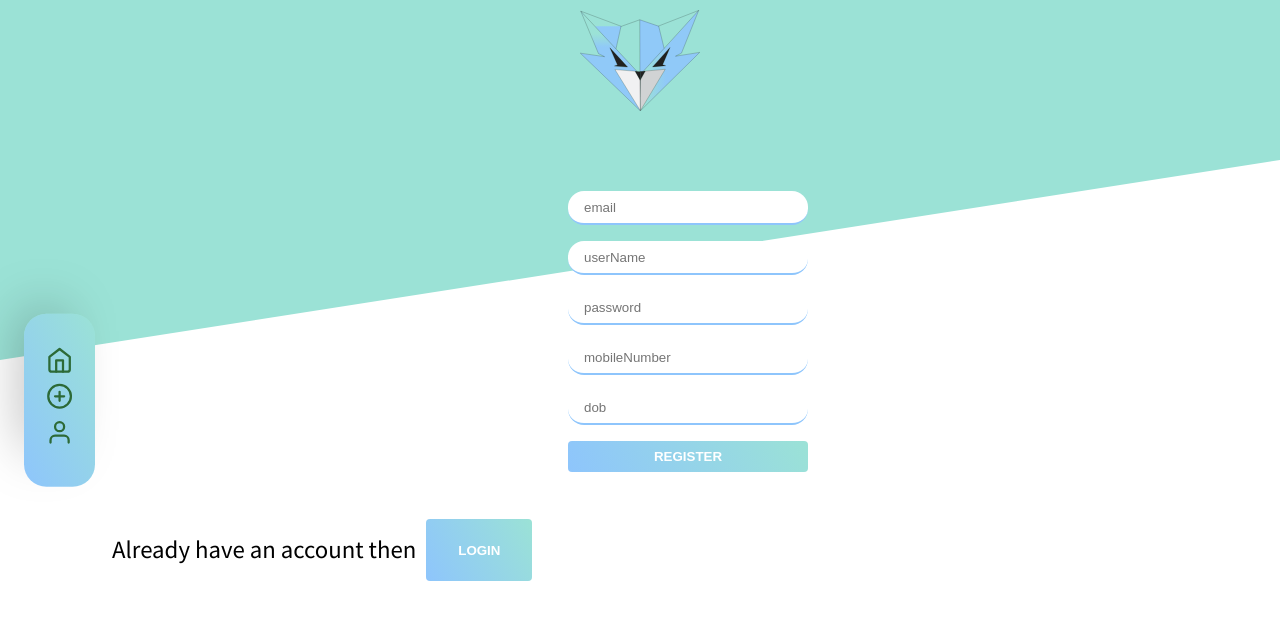
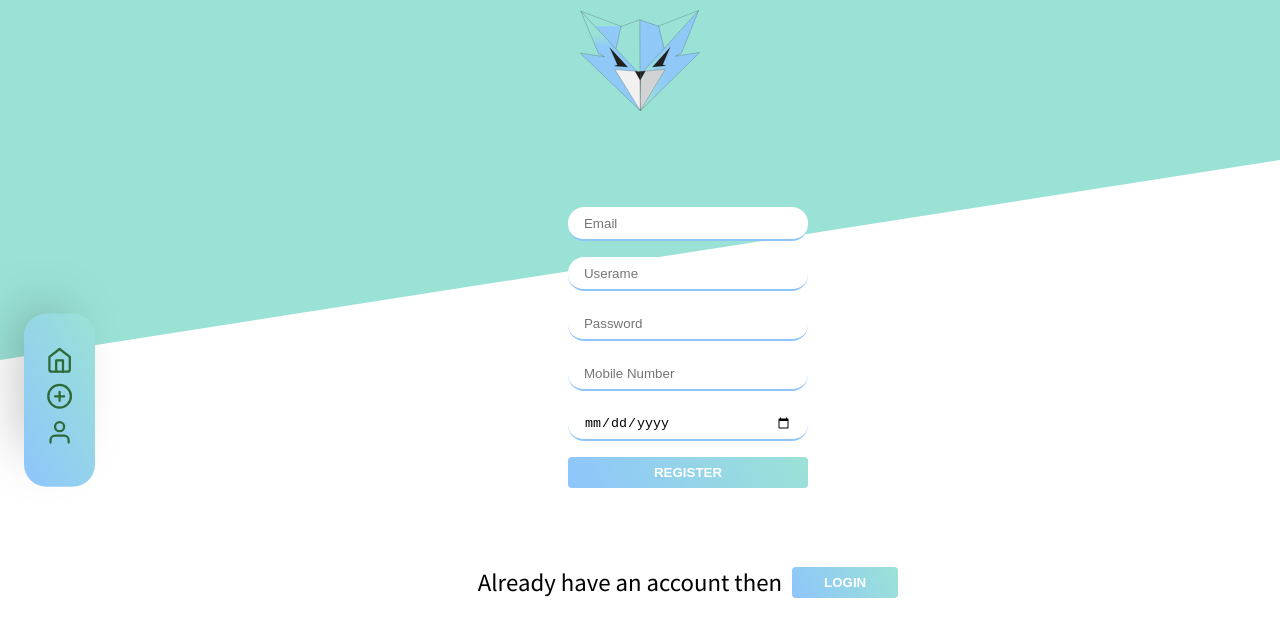
Before and after one commit to rootUJ99/rate-my-anime, a React (Create React App) app: page /profile in a window 1280 px wide. Shown: the top 636 px of the page. Built offline with nearby package versions, Linux system fonts and the light colour scheme; what messageformat would draw is missing.

Commit message:
removed unnecessary depenacies and modified login and register form

```diff
--- a/package.json
+++ b/package.json
@@ -3,13 +3,10 @@
   "version": "0.1.0",
   "private": true,
   "dependencies": {
-    "@material-ui/core": "^4.9.10",
     "@testing-library/jest-dom": "^5.5.0",
     "@testing-library/react": "^10.0.2",
     "@testing-library/user-event": "^10.0.1",
     "axios": "^0.19.2",
-    "grommet": "^2.12.0",
-    "grommet-icons": "^4.4.0",
     "messageformat": "^2.3.0",
     "react": "^16.13.1",
     "react-dom": "^16.13.1",
--- a/src/components/Input/index.js
+++ b/src/components/Input/index.js
@@ -20,13 +20,23 @@ const TextAtraWrapper = styled.textarea`
   border-radius: 1rem;
 `;
 
-const Input = React.forwardRef(({label,type,children, ...props}, ref) => (
+const Input = React.forwardRef(({label,type,children,placeholder,name, ...props}, ref) => (
   type === 'textarea' ?
-  <TextAtraWrapper {...props} placeholder={props.name} ref={ref}>
+  <TextAtraWrapper
+  {...props}
+  placeholder={placeholder ||name}
+  ref={ref}
+  name={name}
+  >
     {children}
   </TextAtraWrapper>
   :
-  <InputWrapper {...props} placeholder={props.name} ref={ref}/>
+  <InputWrapper {...props}
+  placeholder={placeholder || name}
+  type={type}
+  name={name}
+  ref={ref}
+  />
 ));
 
 export default Input;
--- a/src/components/Modal/index.js
+++ b/src/components/Modal/index.js
@@ -1,5 +1,4 @@
 import React from 'react';
-import {Layer} from 'grommet';
 
 
 const Modal = props => {
@@ -7,7 +6,7 @@ const Modal = props => {
   return (
     <>
     {props.open &&
-      <Layer
+      <div
         position="center"
         full
         modal
@@ -16,7 +15,7 @@ const Modal = props => {
         onEsc={props.onClose }
       >
         {props.children}
-      </Layer>}
+      </div>}
     </>
   )
 }
--- a/src/components/ProductGrid/index.js
+++ b/src/components/ProductGrid/index.js
@@ -1,5 +1,4 @@
 import React from "react";
-import { Edit } from "grommet-icons";
 import StarRatingComponent from 'react-star-rating-component';
 import Button from "../../components/Button";
 import styled from "styled-components";
--- a/src/config/apiConfig.js
+++ b/src/config/apiConfig.js
@@ -55,7 +55,6 @@ const getConfig = apiKey => {
       config = { ...currentApi.config };
       config = config || {};
       if (currentEnvironmentConfig.enableAuthorization && !currentApi.skipAuth) {
-        console.log('x',currentApi.useRefreshToken)
         config = getJWTHeader(config, currentApi.useRefreshToken);
       }
       config.apiKey = apiKey;
--- a/src/config/apiService.js
+++ b/src/config/apiService.js
@@ -86,6 +86,7 @@ class ApiService {
   completeCallBack(response) {
     // console.log(response);
     if (typeof this.config.completeCallBack === 'function') {
+      console.log('response', response);
       this.config.completeCallBack(response);
     }
     if (this.apiConfig.spinLoaderConfig) {
--- a/src/pages/AnimeForm/index.js
+++ b/src/pages/AnimeForm/index.js
@@ -60,12 +60,12 @@ const NewAnime = (props) => {
     <img src={selectedAnime?.image_url} style={{width:'16rem'}}/>
     <Label>{selectedAnime?.title}</Label>
       <Input
-        type="text"
+        type="range"
         placeholder="Rating"
         name="rating"
         mix="1"
         mix="10"
-        ref={register({required: true, max: 5, min: 1, maxLength: 1})}
+        ref={register({required: true, max: 10, min: 1, maxLength: 1})}
         defaultValue={selectedAnime?.rating}
       />
       <Input
@@ -75,12 +75,6 @@ const NewAnime = (props) => {
         ref={register({required: true, maxLength: 1000})}
         defaultValue={selectedAnime?.review}
       />
-      {/* <Input
-        type="text"
-        placeholder="thumbUrl"
-        name="thumbUrl"
-        ref={register({required: true})}
-        defaultValue={setInitialValue("thumbUrl")}/>*/}
       <ButtonWrapper>
       <Button type="submit">{selectedAnime.new ? 'Submit' : 'Update'}</Button>
       {!selectedAnime.new &&
--- a/src/pages/Profile/Login/index.js
+++ b/src/pages/Profile/Login/index.js
@@ -28,8 +28,8 @@ const Login = () => {
     <>
     <form onSubmit={handleSubmit(onSubmit)}>
       <Wrapper>
-        <Input type="text" placeholder="userName" name="userName" ref={register({required: true})} />
-        <Input type="password" placeholder="password" name="password" ref={register({required: true})} />
+        <Input type="text" placeholder="Username" name="userName" ref={register({required: true})} />
+        <Input type="password" placeholder="Password" name="password" ref={register({required: true})} />
         <Button type="submit">Login</Button>
       </Wrapper>
     </form>
--- a/src/pages/Profile/Register/index.js
+++ b/src/pages/Profile/Register/index.js
@@ -32,35 +32,35 @@ const Register = (props) => {
         <Wrapper>
           <Input
             type='email'
-            placeholder='email'
+            placeholder='Email'
             name='email'
             ref={register({ required: true })}
             defaultValue={setInitialValue('email')}
           />
           <Input
             type='text'
-            placeholder='userName'
+            placeholder='Userame'
             name='userName'
             ref={register({ required: true })}
             defaultValue={setInitialValue('userName')}
           />
           <Input
             type='password'
-            placeholder='password'
+            placeholder='Password'
             name='password'
             ref={register({ required: true })}
             defaultValue={setInitialValue('password')}
           />
           <Input
             type='text'
-            placeholder='mobileNumber'
+            placeholder='Mobile Number'
             name='mobileNumber'
             ref={register({ required: true })}
             defaultValue={setInitialValue('mobileNumber')}
           />
           <Input
             type='date'
-            placeholder='dob'
+            placeholder='DOB'
             name='dob'
             ref={register({ required: true })}
             defaultValue={setInitialValue('dob')}
--- a/src/pages/Profile/UserInfo/index.js
+++ b/src/pages/Profile/UserInfo/index.js
@@ -1,8 +1,6 @@
 import React, { useEffect, useState } from "react";
-import { Grommet, Main } from "grommet";
-import { Edit } from "grommet-icons";
 import Button from '../../../components/Button';
-import Modal from "../../../components/Modal";
+import Card from "../../../components/Card";
 import Register from "../Register";
 import {getUserDetails} from '../serviceCalls';
 import { CenterWrapper } from '../../../StyledComponents';
@@ -23,21 +21,19 @@ const UserInfo = (props) => {
   }
   return (
     <>
-      <Grommet>
-        <Main background='#f6f6f6' pad='medium' round='medium'>
+      <Card>
           <h3>Profile Details</h3>
           <CenterWrapper>
             <p>User Name ---> <b>{userInfo.userName}</b> </p>
             <p>Date of Birth ---> <b>{userInfo.dob}</b> </p>
             <p>Mobile No. ---> <b>{userInfo.mobileNumber}</b> </p>
             <p>Email ---> <b>{userInfo.email}</b> </p>
-            <Button name="editProfile" onClick={handleEditProfile}>Edit <Edit/></Button>
+            <Button name="editProfile" onClick={handleEditProfile}>Edit</Button>
           </CenterWrapper>
-        </Main>
-      </Grommet>
-      <Modal open={userModal} onClose={()=> setUserModal(false)}>
+        </Card>
+      {/* <Modal open={userModal} onClose={()=> setUserModal(false)}>
         <Register userInfo={userInfo} updateUser/>
-      </Modal>
+      </Modal> */}
     </>
   )
 }
--- a/src/pages/Profile/index.js
+++ b/src/pages/Profile/index.js
@@ -8,6 +8,14 @@ import UserInfo from './UserInfo';
 import styled from 'styled-components';
 const FlexWrapper = styled.span`
   display: flex;
+  justify-content: center;
+`;
+const CenterContainer = styled.div`
+  display: grid;
+  justify-content: center;
+  flex-direction: column;
+  align-items: center;
+  grid-gap: 1rem;
 `;
 const Profile = () => {
   const [{userInfo}] = useContext(RootContext);
@@ -16,23 +24,23 @@ const Profile = () => {
   const showLogin = () => {
     switch(login) {
       case true:
-        return (<>
+        return (<CenterContainer>
         <Login/>
         <br/>
         <FlexWrapper>
-          <p style={{lineHeight: '1em'}}>Don't have account then &nbsp;</p>
+          <div>Don't have account then &nbsp;</div>
           <Button onClick={()=> setLogin(false)}>Register</Button>
         </FlexWrapper>
-        </>);
+        </CenterContainer>);
       case false:
-        return(<>
+        return(<CenterContainer>
         <Register/>
         <br/>
         <FlexWrapper>
-          <p style={{lineHeight: '0.5em'}}>Already have an account then &nbsp;</p>
+          <div>Already have an account then &nbsp;</div>
           <Button onClick={()=> setLogin(true)}>Login</Button>
         </FlexWrapper>
-        </>);
+        </CenterContainer>);
     }
   };
   const showProfile = () => {
```
Also changed, not shown: 1 other file (tests, documents, lock files or other folders).
